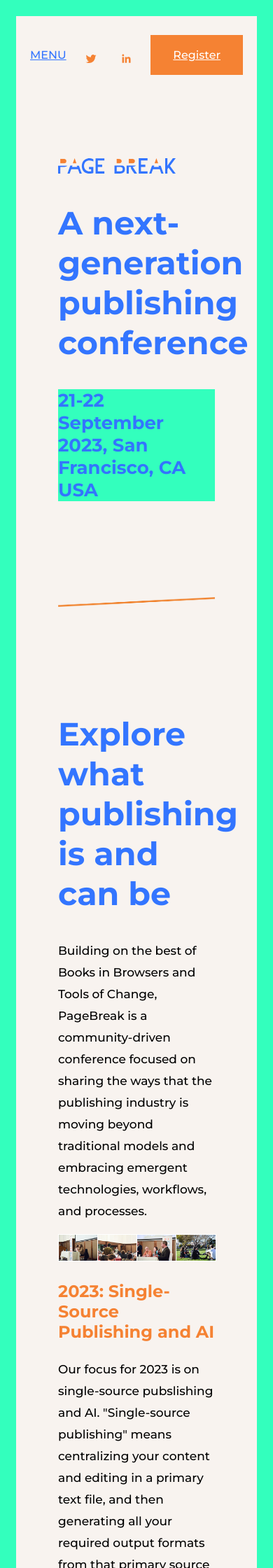
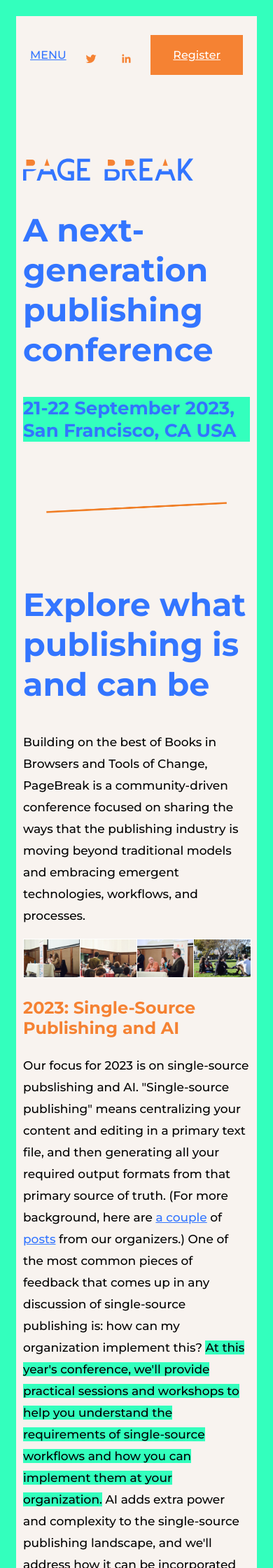
Before and after one commit to PageBreakConf/pagebreakconf.github.io, a Jekyll site: the page built from index.markdown, in a window 390 px wide. Shown: the top 2240 px of the page at 70% size. Built offline with Jekyll 4.4.1, drawn with Linux system fonts in a browser that asks for light colours; comment, search, counter and statistics services are not loaded.

Commit message:
mobile styles adjustment

```diff
--- a/css/styles.scss
+++ b/css/styles.scss
@@ -370,6 +370,24 @@
 .mobile-nav-container {display: none;}
 
 @media only screen and (max-width: 1112px) {
+	div.main {
+		padding-left: 0px;
+		padding-right: 0px;
+	}
+	header {
+		padding-left: 10px;
+		padding-right: 10px;
+	}
+	div.spacer {
+		padding: 0px 10px 0px;
+		margin-left: auto;
+    	margin-right: auto;
+	}
+	div.container {
+		padding-left: 10px;
+		padding-right: 10px;
+		max-width: 100%;
+	}
 	ul.desktop-nav {
 		display: none;
 	}
@@ -406,6 +424,7 @@
 	}
 	footer {
 		flex-direction: column;
+		height: auto;
 	}
 	footer > div {
 		max-width: 100%;
```
